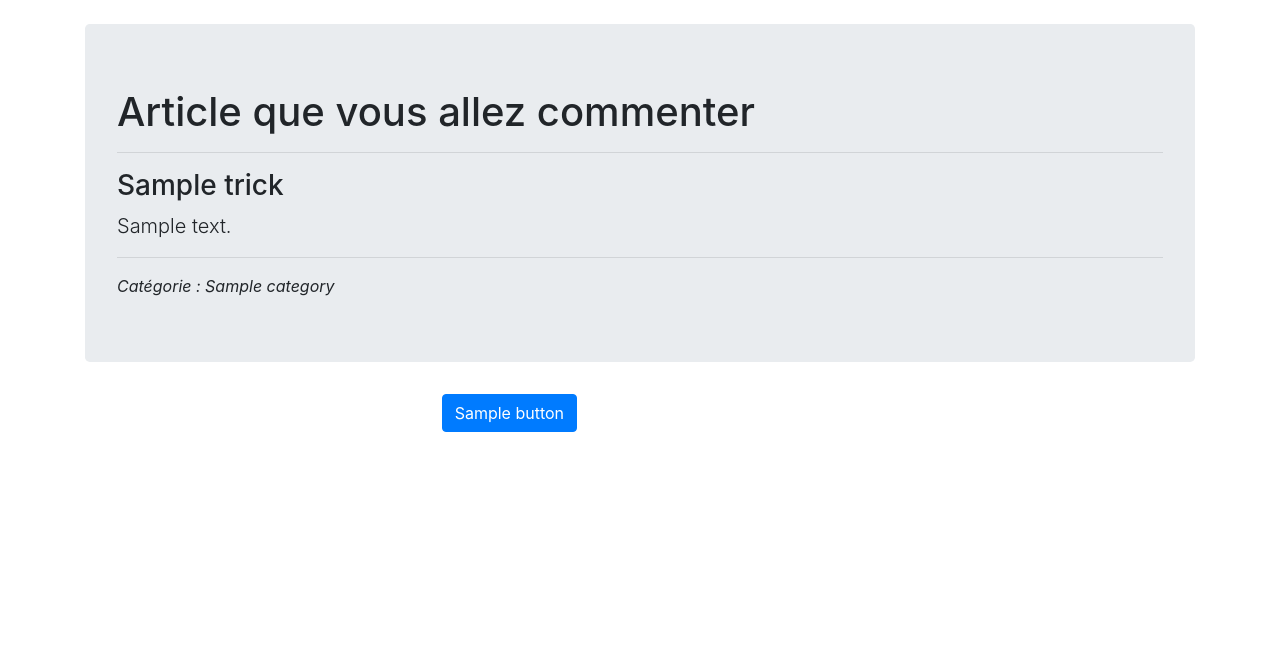
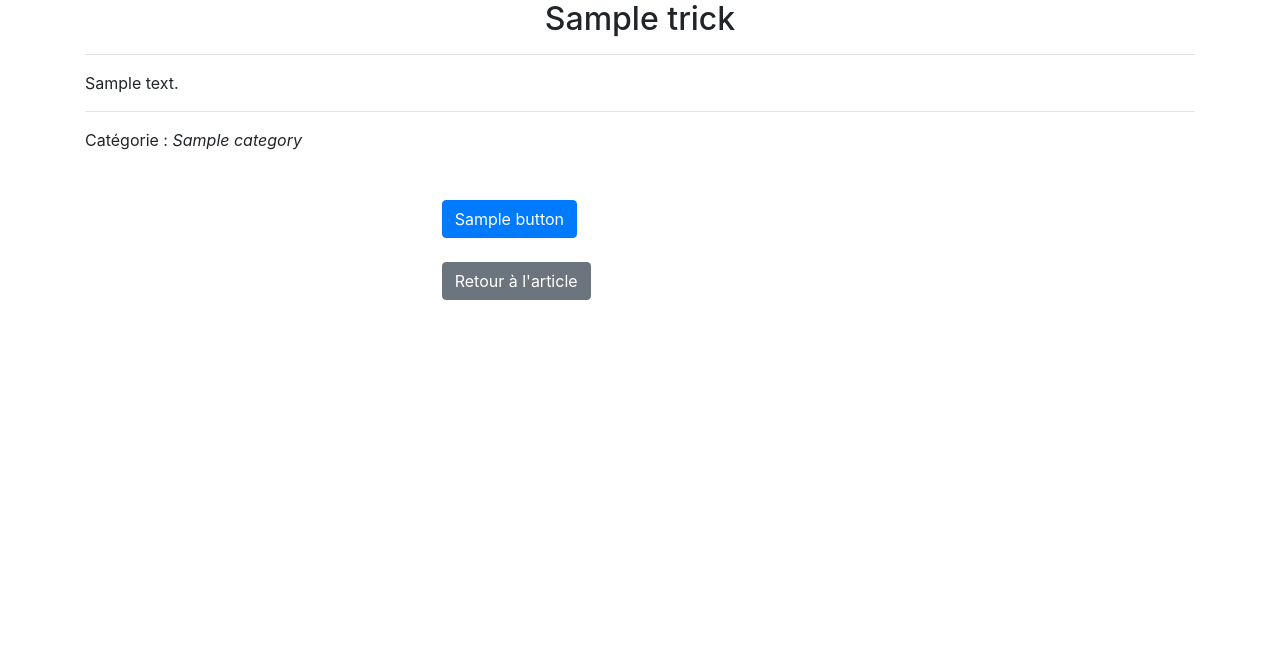
Before and after one commit to saysa/projet6, a Symfony app: template templates/pages/comment_create.html.twig in a window 1280 px wide. Shown: the part 56-728 px from the top of the page. Run offline with Twig, Linux system fonts and the light colour scheme; the template is opened without the code that fills it: most values are stand-ins (such as "Sample title", 1, 10 or a date in 2020); some libraries are stand-ins or nearby versions.

Commit message:
did some corrections on app ux

```diff
--- a/src/Controller/CommentController.php
+++ b/src/Controller/CommentController.php
@@ -45,7 +45,7 @@ class CommentController extends AbstractController
             $objectManager->persist($comment);
             $objectManager->flush();
             $this->addFlash('success', 'Votre commentaire à été posté !');
-            return $this->redirectToRoute('app_homepage');
+            return $this->redirectToRoute('trick_view', array('slug' => $slug));
         }
 
         return $this->render('pages/comment_create.html.twig', [
--- a/src/Repository/CommentRepository.php
+++ b/src/Repository/CommentRepository.php
@@ -27,7 +27,7 @@ class CommentRepository extends ServiceEntityRepository
             ->addSelect('u')
             ->andWhere('c.trick = :id')
             ->setParameter('id', $id)
-            ->orderBy('c.id', 'ASC')
+            ->orderBy('c.id', 'DESC')
             ->getQuery()
         ;
 
--- a/templates/pages/comment_create.html.twig
+++ b/templates/pages/comment_create.html.twig
@@ -2,20 +2,26 @@
 {% block title %}Poster un comm ! {% endblock %}
 
 {% block body %}
-    <div class="container my-4">
-        <div class="jumbotron">
-            <h1>Article que vous allez commenter</h1>
-            <hr>
-            <h3>{{ trick.name }}</h3>
-            <p class="lead">{{ trick.content|raw }}</p>
-            <hr>
-            <i>Catégorie : {{ trick.category.name }}</i>
+    <div class="container">
+        <div class="row">
+            <div class="col-12 text-center">
+                <h2>{{ trick.name }}</h2>
+                <hr>
+            </div>
+            <div class="col-12 text-justify">
+                <p>{{ trick.content|nl2br }}</p>
+                <hr>
+            </div>
+            <div class="col-12">
+                Catégorie : <i>{{ trick.category.name }}</i>
+            </div>
         </div>
     </div>
-    <div class="container col-md-4 my-4">
+    <div class="container col-md-4 my-4 py-4">
         {{ form_start(form) }}
             {{ form_rest(form) }}
         <button class="btn btn-primary">{{ button|default('Poster') }}</button>
-        {{ form_end(form) }}
+        {{ form_end(form) }}<br>
+        <a href="{{ path('trick_view', {slug: trick.slug}) }}"><button class="btn btn btn-secondary">Retour à l'article</button></a>
     </div>
 {% endblock %}
```
Also changed, not shown: templates/pages/trick_view.html.twig (+7 -2 lines), README.md.
